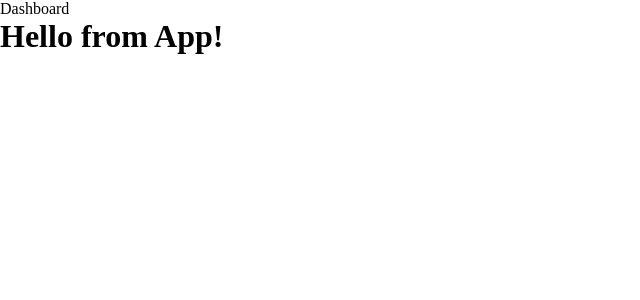
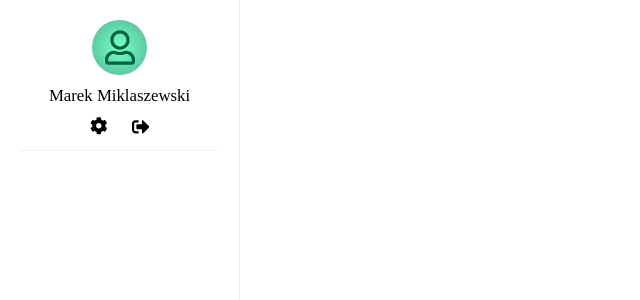
Before and after one commit to Balldoro/scheduleit, a React (Create React App) app in the folder scheduleit/: page /dashboard in a window 1280 px wide. Shown: the top 300 px of the page, without its empty margins (0-640 px from the left). Built offline with nearby package versions, Linux system fonts and the light colour scheme; no server answers; sample sign-in values are in the browser's storage.

Commit message:
Create UserPanel design in Sidebar

```diff
--- a/scheduleit/src/components/Dashboard/Dashboard.js
+++ b/scheduleit/src/components/Dashboard/Dashboard.js
@@ -1,11 +1,17 @@
 import React from "react";
 import { connect } from "react-redux";
 import { Redirect } from "react-router-dom";
+import Sidebar from "../Sidebar/Sidebar";
 
 function Dashboard({ user }) {
   if (!user) {
     return <Redirect to="/login" />;
   }
-  return <div>Dashboard</div>;
+  return (
+    <>
+      <Sidebar />
+      <main></main>
+    </>
+  );
 }
 export default connect((state) => ({ user: state.auth.user }))(Dashboard);
--- /dev/null
+++ b/scheduleit/src/components/Sidebar/Sidebar.js
@@ -0,0 +1,13 @@
+import React from "react";
+import UserPanel from "./UserPanel/UserPanel";
+import { Container } from "./SidebarStyles";
+
+function Sidebar() {
+  return (
+    <Container>
+      <UserPanel />
+    </Container>
+  );
+}
+
+export default Sidebar;
--- /dev/null
+++ b/scheduleit/src/components/Sidebar/SidebarStyles.js
@@ -0,0 +1,11 @@
+import styled from "styled-components";
+
+export const Container = styled.div`
+  position: fixed;
+  width: 240px;
+  background-color: #fff;
+  border-right: 1px solid #ebebeb;
+  min-height: 100vh;
+  padding: 1.25rem;
+  z-index: 100;
+`;
--- /dev/null
+++ b/scheduleit/src/components/Sidebar/UserPanel/UserPanel.js
@@ -0,0 +1,33 @@
+import React from "react";
+import {
+  UserIcon,
+  UserIconWrapper,
+  UserName,
+  Container,
+  ManageContainer,
+  SettingsIcon,
+  LogoutIcon,
+  LogoutButton,
+  SettingsLink,
+} from "./UserPanelStyles";
+
+function UserPanel() {
+  return (
+    <Container>
+      <UserIconWrapper>
+        <UserIcon />
+      </UserIconWrapper>
+      <UserName>Marek Miklaszewski</UserName>
+      <ManageContainer>
+        <SettingsLink to="/account">
+          <SettingsIcon />
+        </SettingsLink>
+        <LogoutButton>
+          <LogoutIcon />
+        </LogoutButton>
+      </ManageContainer>
+    </Container>
+  );
+}
+
+export default UserPanel;
--- /dev/null
+++ b/scheduleit/src/components/Sidebar/UserPanel/UserPanelStyles.js
@@ -0,0 +1,113 @@
+import styled from "styled-components";
+import { FaRegUser, FaCog, FaSignOutAlt } from "react-icons/fa";
+import { Link } from "react-router-dom";
+
+export const Container = styled.div`
+  display: flex;
+  flex-direction: column;
+  align-items: center;
+  border-bottom: 1px solid #f1f1f1;
+  padding-bottom: 0.7rem;
+`;
+
+export const UserIconWrapper = styled.div`
+  display: flex;
+  justify-content: center;
+  align-items: center;
+  width: 55px;
+  height: 55px;
+  background: radial-gradient(
+    circle,
+    rgba(117, 255, 205, 1) 0%,
+    rgba(82, 181, 145, 1) 100%
+  );
+  border-radius: 50%;
+`;
+
+export const UserIcon = styled(FaRegUser)`
+  width: 30px;
+  height: 35px;
+  color: #006541;
+`;
+
+export const UserName = styled.span`
+  font-size: 1.05rem;
+  margin: 0.7rem 0;
+`;
+
+export const ManageContainer = styled.div`
+  display: flex;
+  width: 100%;
+  justify-content: center;
+  align-items: center;
+`;
+
+export const SettingsLink = styled(Link)`
+  position: relative;
+
+  &::before {
+    font-size: 0.9rem;
+    content: "Settings";
+    position: absolute;
+    display: none;
+    background-color: #52b591;
+    color: #fff;
+    text-align: left;
+    width: 80px;
+    padding: 5px 10px;
+    border-radius: 5px;
+    top: 45%;
+    right: -8px;
+    transform: translateY(-50%);
+  }
+  &:hover,
+  &:focus {
+    color: #fff;
+    &::before {
+      display: block;
+    }
+  }
+`;
+
+export const SettingsIcon = styled(FaCog)`
+  font-size: 1.1rem;
+  position: relative;
+  z-index: 5;
+`;
+
+export const LogoutButton = styled.button`
+  border: none;
+  background-color: transparent;
+  margin-left: 1.5rem;
+  cursor: pointer;
+  position: relative;
+
+  &::before {
+    font-size: 0.9rem;
+    content: "Log Out";
+    position: absolute;
+    display: none;
+    background-color: #52b591;
+    color: #fff;
+    text-align: right;
+    width: 80px;
+    padding: 5px 10px;
+    border-radius: 5px;
+    top: 45%;
+    left: -8px;
+    transform: translateY(-50%);
+  }
+  &:hover,
+  &:focus {
+    color: #fff;
+    &::before {
+      display: block;
+    }
+  }
+`;
+
+export const LogoutIcon = styled(FaSignOutAlt)`
+  font-size: 1.1rem;
+  position: relative;
+  z-index: 5;
+`;
```
